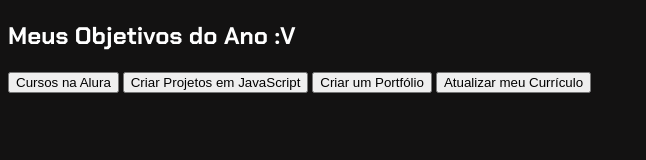
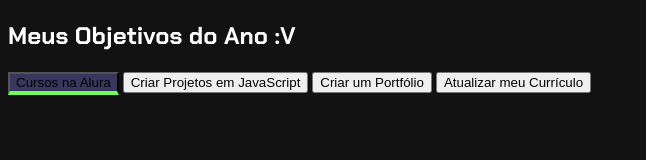
Before and after one commit to mllzi/prot-tipo-3c, a plain HTML site: page index.html in a window 1280 px wide. Shown: the whole page, without its empty margins (0-646 px from the left). Drawn offline with Linux system fonts and the light colour scheme.

Commit message:
Update style.css

```diff
--- a/style.css
+++ b/style.css
@@ -11,6 +11,11 @@
 
 body {
  background-color: var(--cor-de-fundo);
- color: #FFFFFF;
+ color: var(--branco);
  font-family: 'Chakra Petch', sans-serif;
 }
+
+.ativo {
+  background-color: var(--botao-ativo);
+  border-bottom: 4px solid var(--verde);
+}
```
